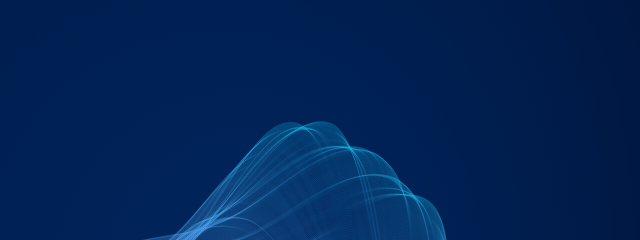
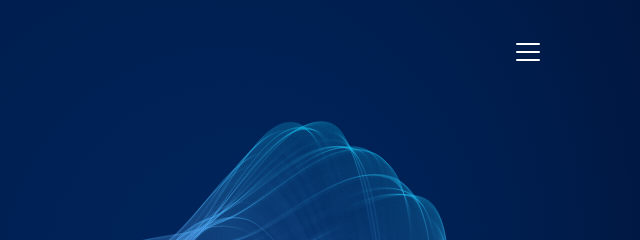
Before and after one commit to empramodya/FortXcore-Coming-Soon, a plain HTML site: page public/index.html in a window 1280 px wide. Shown: the top 240 px of the page, 640-1280 px from the left. Drawn offline with Linux system fonts and the light colour scheme; some packages are replaced by stand-ins of ours.

Commit message:
commit 04

```diff
--- a/public/index.html
+++ b/public/index.html
@@ -31,7 +31,7 @@
                     </a>
                     <!--end navbar-brand-->
                     <button class="navbar-toggler ts-open-side-panel" type="button" aria-label="Toggle navigation">
-                        <span class="navbar-toggler-ico"></span>
+                        <span class="navbar-toggler-icon"></span>
                     </button>
                     <!--end navbar-toggler-->
                 </nav>
```
